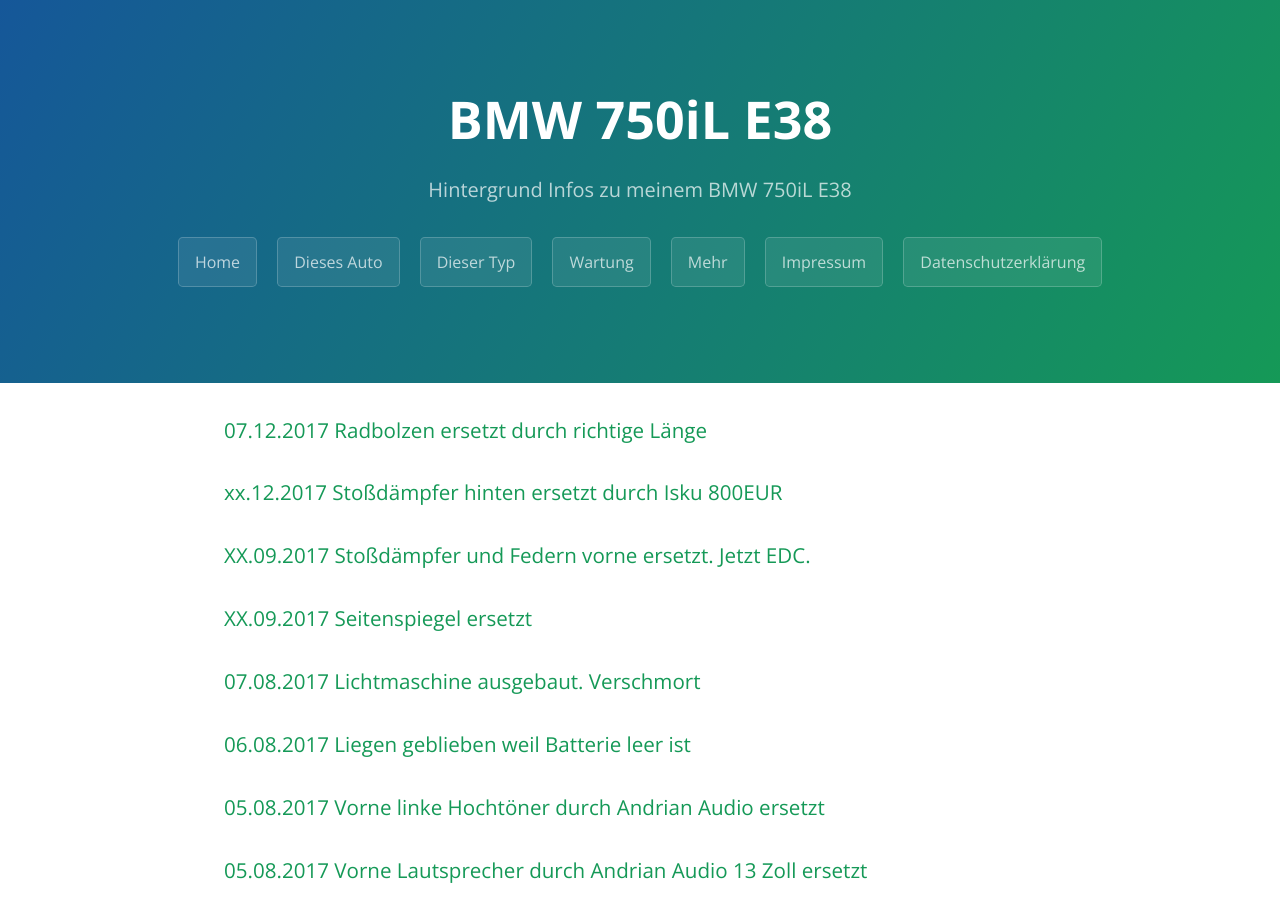
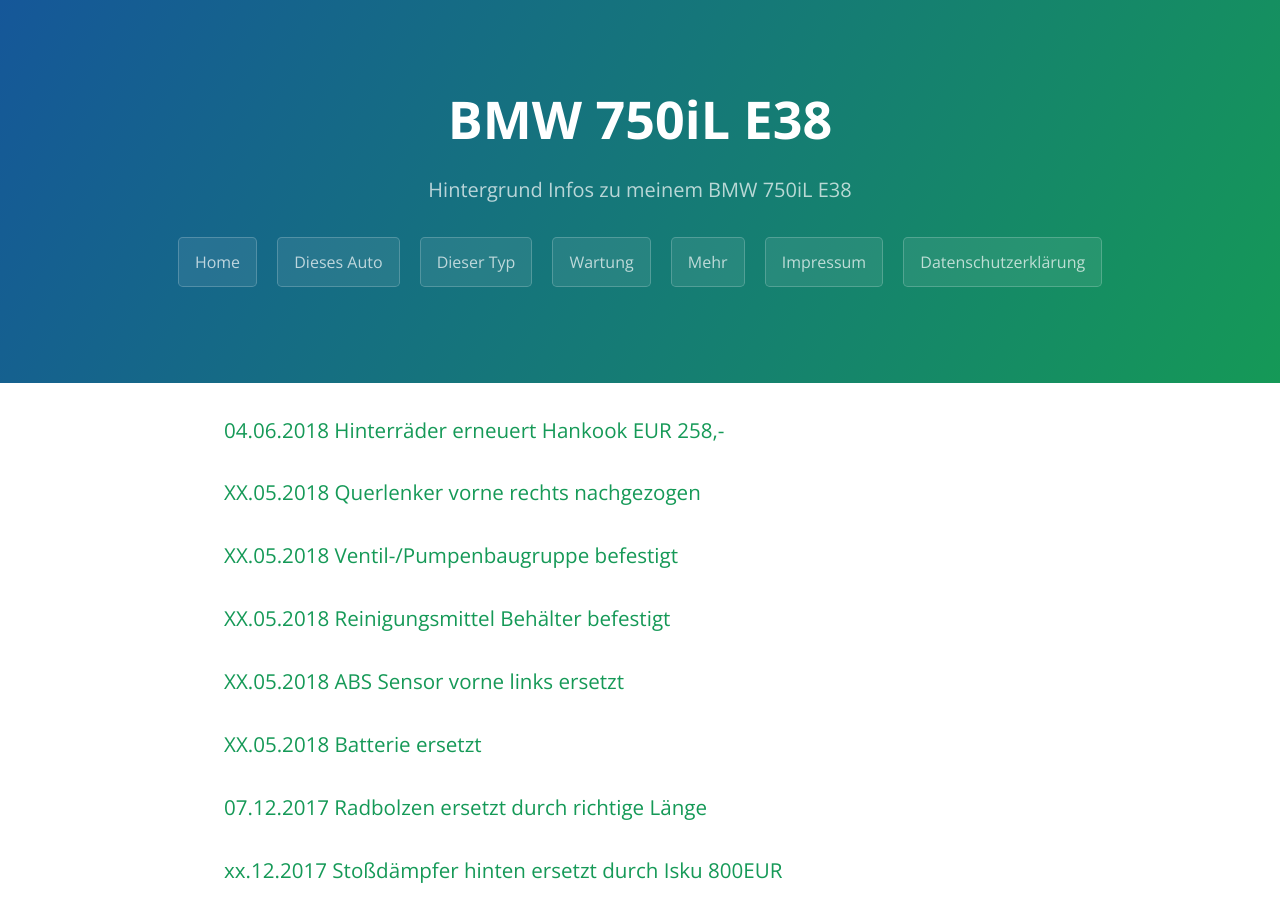
Before and after one commit to trautw/BMW750iL, a Jekyll site: the page built from docs/_pages/03_maintenance.md, in a window 1280 px wide and 900 px high. Built offline with Jekyll 4.4.1, drawn with Linux system fonts in a browser that asks for light colours.

Commit message:
Update 03_maintenance.md

```diff
--- a/docs/_pages/03_maintenance.md
+++ b/docs/_pages/03_maintenance.md
@@ -4,6 +4,12 @@ title: Wartung
 permalink: /maintenance/
 ---
 
+### 04.06.2018 Hinterräder erneuert Hankook EUR 258,-
+### XX.05.2018 Querlenker vorne rechts nachgezogen
+### XX.05.2018 Ventil-/Pumpenbaugruppe befestigt
+### XX.05.2018 Reinigungsmittel Behälter befestigt
+### XX.05.2018 ABS Sensor vorne links ersetzt
+### XX.05.2018 Batterie ersetzt
 ### 07.12.2017 Radbolzen ersetzt durch richtige Länge
 ### xx.12.2017 Stoßdämpfer hinten ersetzt durch Isku 800EUR
 ### XX.09.2017 Stoßdämpfer und Federn vorne ersetzt. Jetzt EDC.
```
